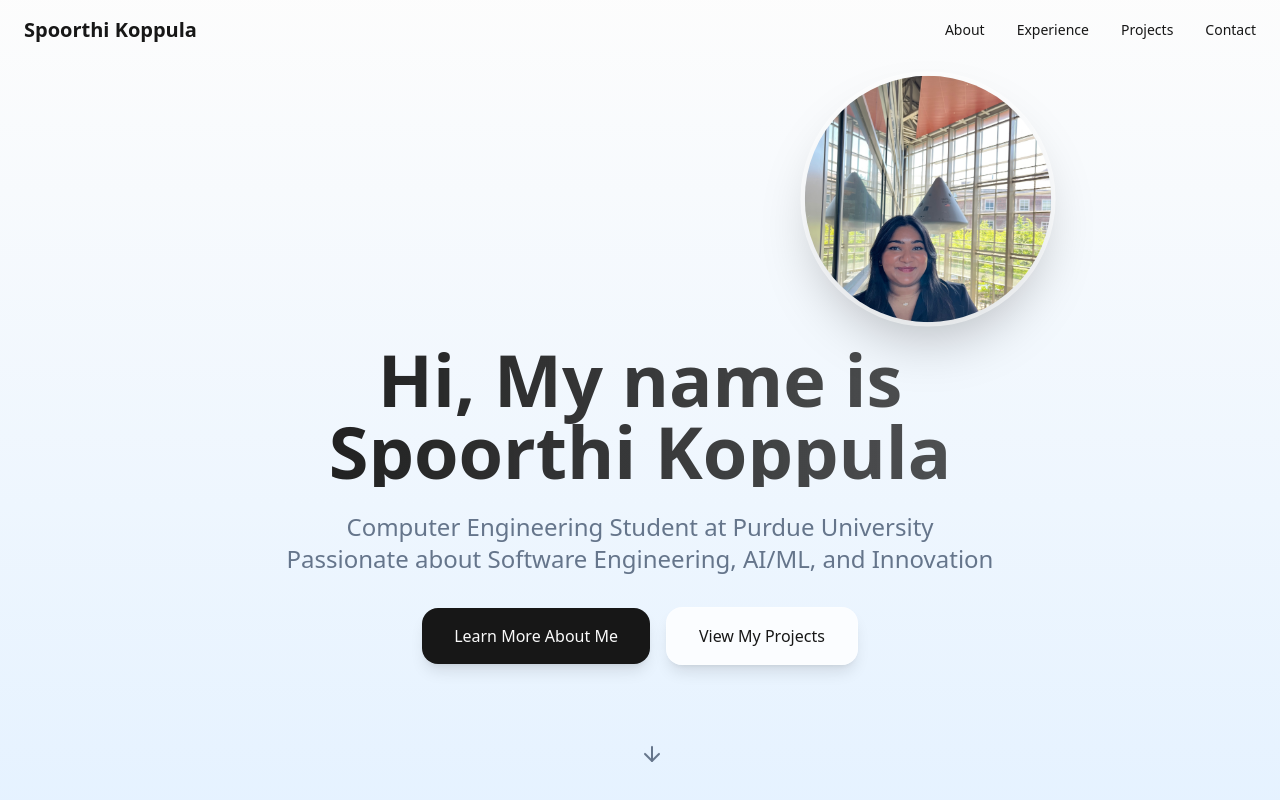
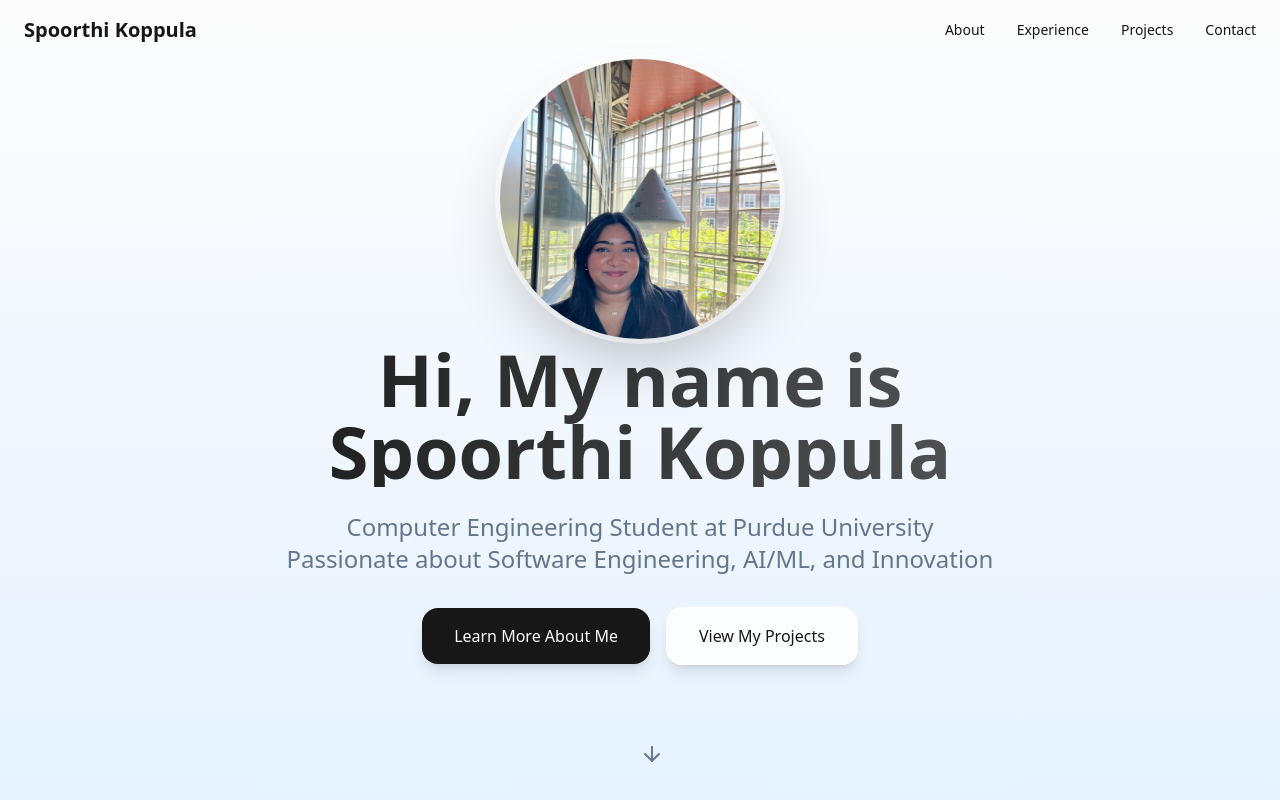
Before and after one commit to skoppula17/spoorthi-koppula-personal-website, a React (Vite) app: page / in a window 1280 px wide. Shown: the top 800 px of the page. Built offline with nearby package versions, Linux system fonts and the light colour scheme.

Commit message:
Adjust profile picture cropping
Revert profile circle position to original. Adjust cropping to zoom into face more, and shift the image up and to the right within the circle.

```diff
--- a/src/components/Hero.tsx
+++ b/src/components/Hero.tsx
@@ -12,11 +12,11 @@ const Hero = () => {
     <section className="min-h-screen flex items-center justify-center relative bg-gradient-to-b from-background to-pastel-blue">
       <div className="container mx-auto px-6 text-center">
         <div className="max-w-4xl mx-auto">
-          <div className="mb-8 flex justify-center md:justify-end md:pr-12">
+          <div className="mb-8">
             <img
               src="/lovable-uploads/ac588351-2dee-4466-8e34-dd0faa3aa1c2.png"
               alt="Spoorthi Koppula"
-              className="w-56 h-56 rounded-full object-cover object-[center_20%] shadow-2xl ring-4 ring-white/50 transform scale-110"
+              className="w-56 h-56 rounded-full mx-auto object-cover object-[60%_25%] shadow-2xl ring-4 ring-white/50 transform scale-125"
             />
           </div>
 
```
